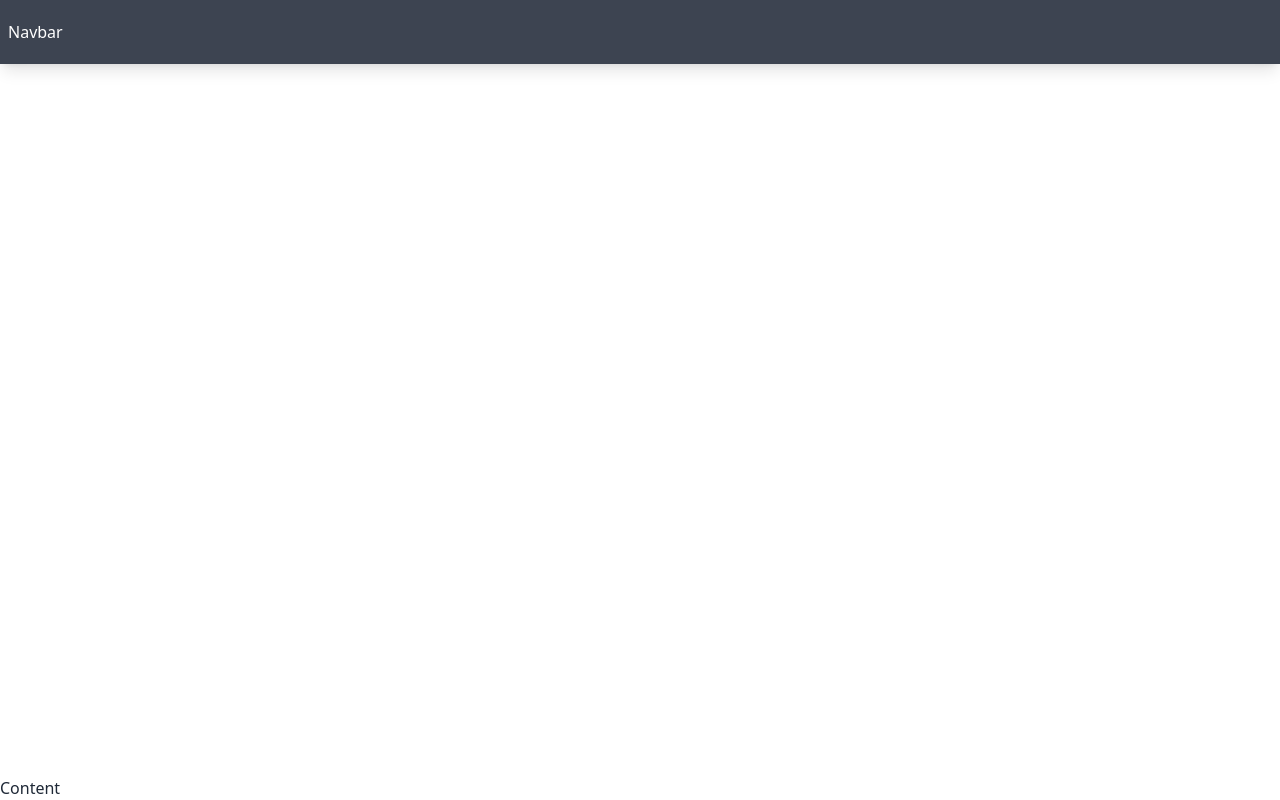
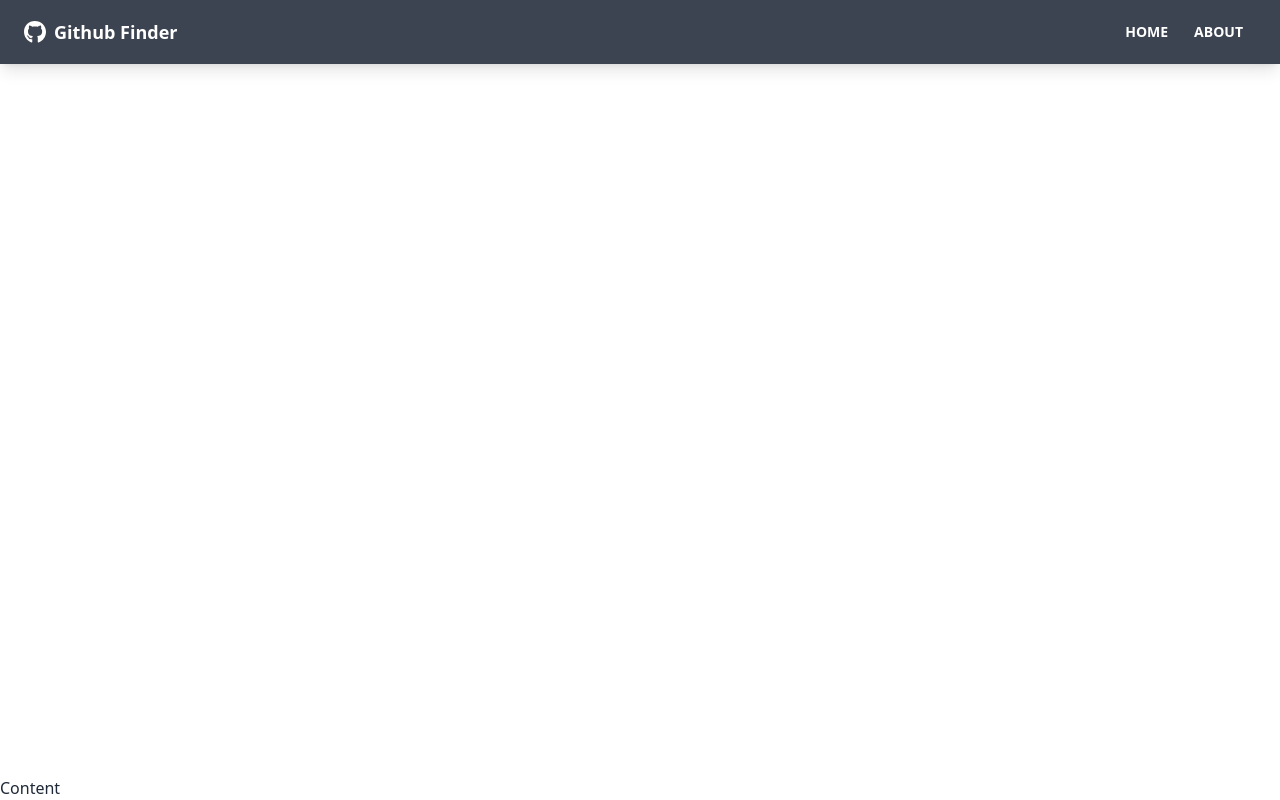
Before and after one commit to poonnakarn/github-finder, a React (Create React App) app: page / in a window 1280 px wide. Built offline with nearby package versions, Linux system fonts and the light colour scheme.

Commit message:
Create navbar

```diff
--- a/src/components/layout/Navbar.jsx
+++ b/src/components/layout/Navbar.jsx
@@ -5,7 +5,25 @@
 function Navbar({ title }) {
   return (
     <nav className='navbar mb-12 shadow-lg bg-neutral text-neutral-content'>
-      Navbar
+      <div className='container mx-auto'>
+        <div className='flex-none px-2 mx-2'>
+          <FaGithub className='inline pr-2 text-3xl' />
+          <Link to='/' className='text-lg font-bold align-middle'>
+            {title}
+          </Link>
+        </div>
+
+        <div className='flex-1 px-2 mx-2'>
+          <div className='flex justify-end'>
+            <Link to='/' className='btn btn-ghost btn-sm rounded-btn'>
+              Home
+            </Link>
+            <Link to='/' className='btn btn-ghost btn-sm rounded-btn'>
+              About
+            </Link>
+          </div>
+        </div>
+      </div>
     </nav>
   )
 }
```
